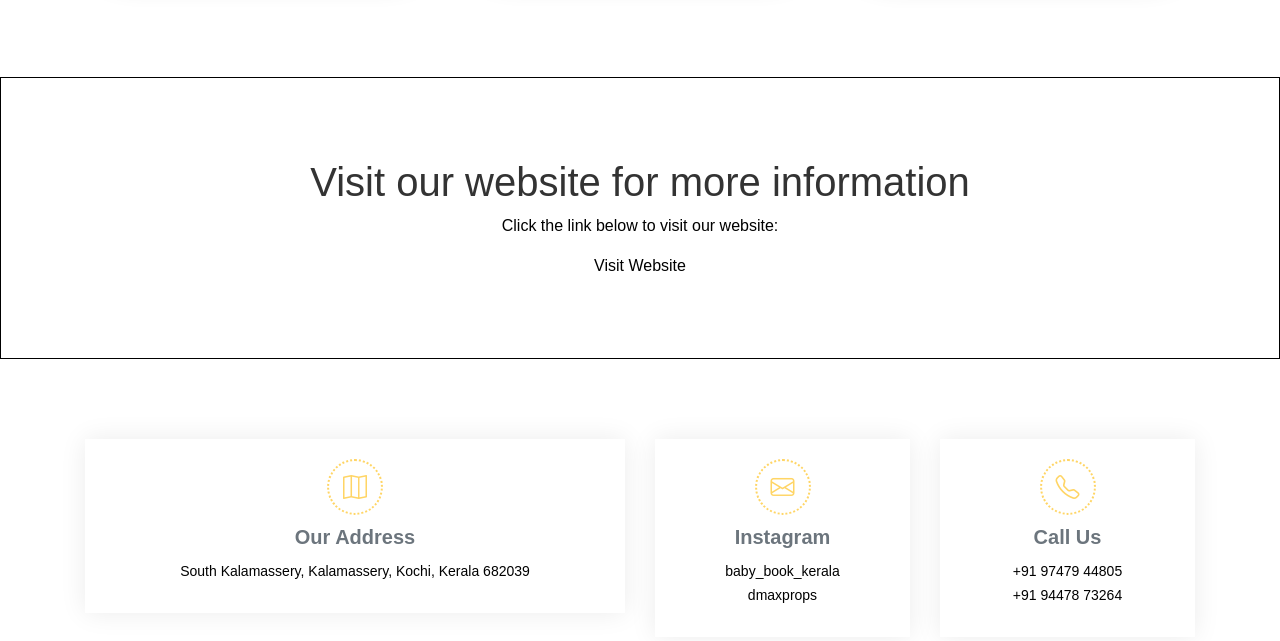
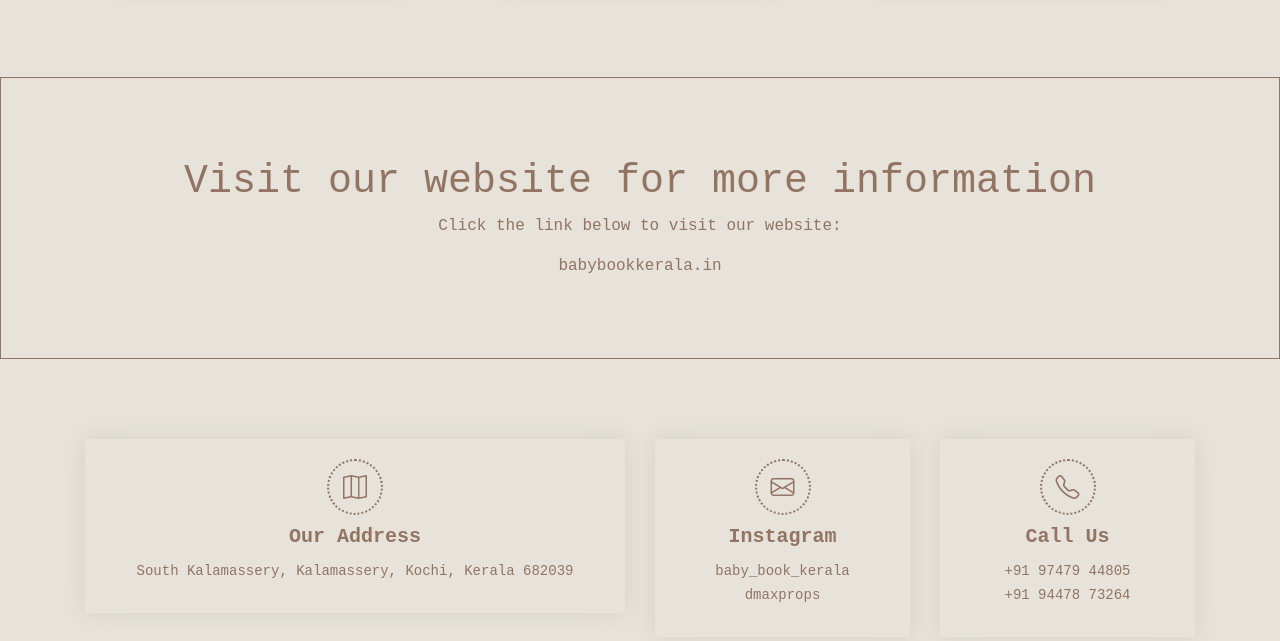
Before and after one commit to avmansoor2000/BabyBook, a plain HTML site: page index.html in a window 1280 px wide. Shown: the part 808-1449 px from the top of the page. Drawn offline with nearby package versions, Linux system fonts and the light colour scheme; grey boxes are pictures that could not be loaded.

Commit message:
updation

```diff
--- a/assets/css/style.css
+++ b/assets/css/style.css
@@ -2,10 +2,18 @@
 # General
 --------------------------------------------------------------*/
 
+
+*{
+  background-color: #e7e3da;
+  color: #927463;
+}
 body {
   font-family: var(--font-default);
   color: var(--color-default);
   overflow-x: hidden;
+  background-color: #e7e3da;
+  color: #927463;
+  font-family: 'Courier New', Courier, monospace;
 }
 
 a {
@@ -14,7 +22,7 @@ a {
 }
 
 a:hover {
-  color: #ffc732;
+  color: #0a0906;
   text-decoration: none;
 }
 
@@ -24,7 +32,9 @@ h3,
 h4,
 h5,
 h6 {
+  /* color: #927463; */
   font-family: var(--font-primary);
+  /* font-weight: bold; */
 }
 
 /*--------------------------------------------------------------
@@ -87,7 +97,7 @@ section {
   justify-content: center;
   align-items: center;
   height: 450px;
-  background-color:#ffffff;
+  /* background-color:#ffffff; */
   /* background-repeat: no-repeat;
   background-size: cover; */
   position: relative;
@@ -100,9 +110,9 @@ section {
   /* border-bottom: 1px solid #000;  */
 
 }
-h1 {
+/* h1 {
   color: #333;
-}
+} */
 .social-icons {
   list-style: none;
   padding: 0;
@@ -119,7 +129,7 @@ h1 {
   line-height: 50px;
   background-repeat: no-repeat;
   background-size: cover;
-  color: #fff;
+  /* color: #fff; */
   text-align: center;
   font-size: 24px;
   border-radius: 50%;
@@ -178,13 +188,15 @@ h1 {
   line-height: 0;
   color: var(--color-primary);
   border-radius: 50%;
-  border: 2px dotted #ffd565;
-  color: #ffd565 ;
+  /* border: 2px dotted #ffd565; */
+  /* color: #ffd565 ; */
+  border: 2px dotted #927463;
+  color: #927463 ;
 }
 
 .contact .info-item h3 {
   font-size: 20px;
-  color: #6c757d;
+  /* color: #6c757d; */
   font-weight: 700;
   margin: 10px 0;
 }
@@ -194,6 +206,7 @@ h1 {
   line-height: 24px;
   font-size: 14px;
   margin-bottom: 0;
+  color: #927463 ;
 }
 
 /* @keyframes animate-loading {
--- a/index.html
+++ b/index.html
@@ -4,11 +4,6 @@
     <meta charset="UTF-8">
     <meta name="viewport" content="width=device-width, initial-scale=1.0">
     <title>BabyBook</title>
-
-    <!--  Google Fonts -->
-  <!-- <link rel="preconnect" href="https://fonts.googleapis.com">
-  <link rel="preconnect" href="https://fonts.gstatic.com" crossorigin>
-  <link href="https://fonts.googleapis.com/css2?family=Open+Sans:ital,wght@0,300;0,400;0,500;0,600;0,700;1,300;1,400;1,600;1,700&family=Roboto:ital,wght@0,300;0,400;0,500;0,600;0,700;1,300;1,400;1,500;1,600;1,700&family=Work+Sans:ital,wght@0,300;0,400;0,500;0,600;0,700;1,300;1,400;1,500;1,600;1,700&display=swap" rel="stylesheet"> -->
 
      <!-- Bootstrap CSS -->
      <link href="https://maxcdn.bootstrapcdn.com/bootstrap/4.5.2/css/bootstrap.min.css" rel="stylesheet">
@@ -61,7 +56,7 @@
     <div class="container">
       <h1>Visit our website for more information</h1>
       <p>Click the link below to visit our website:</p>
-      <a href="https://babybookkerala.in" target="_blank">Visit Website</a>
+      <a href="https://babybookkerala.in" target="_blank">babybookkerala.in</a>
       <!-- <p>Note: For more information, please visit our website.</p> -->
   </div>
 </section>
@@ -84,8 +79,10 @@
           <div class="info-item d-flex flex-column justify-content-center align-items-center">
             <i class="bi bi-envelope"></i>
             <h3>Instagram</h3>
-            <a href="https://www.instagram.com/baby_book_kerala?igsh=MXRvZ3Q1cG95eTR1OQ=="><p>baby_book_kerala</p></a>
-            <a href="https://www.instagram.com/dmaxprops?igsh=MnA0NmlxczRqeGZm"><p>dmaxprops</p></a>
+            <p><a href="https://www.instagram.com/baby_book_kerala?igsh=MXRvZ3Q1cG95eTR1OQ==">baby_book_kerala</a></p>
+            <p><a href="https://www.instagram.com/dmaxprops?igsh=MnA0NmlxczRqeGZm">dmaxprops</a></p>
+            <!-- <a href="https://www.instagram.com/baby_book_kerala?igsh=MXRvZ3Q1cG95eTR1OQ=="><p>baby_book_kerala</p></a>
+            <a href="https://www.instagram.com/dmaxprops?igsh=MnA0NmlxczRqeGZm"><p>dmaxprops</p></a> -->
           </div>
         </div><!-- End Info Item -->
 
```
